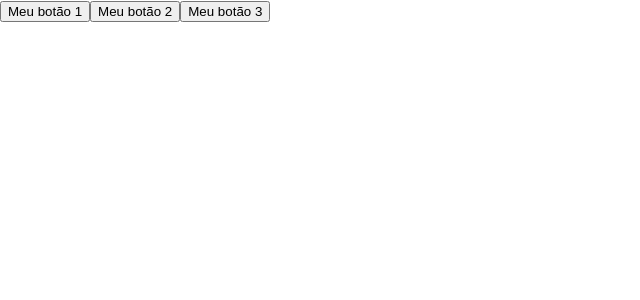
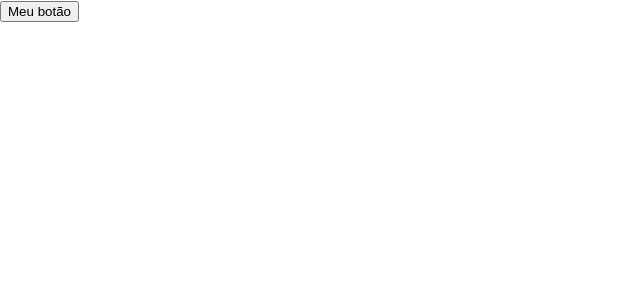
Before and after one commit to simonebarbado/trybe-exercicios, a React (Create React App) app in the folder modulo-2-front-end/bloco-11-componentes-com-estado-eventos-e-formularios-com-react/dia-01-componentes-com-estado-e-eventos/fancy-buttons/: page / in a window 1280 px wide. Shown: the top 300 px of the page, without its empty margins (0-640 px from the left). Built offline with nearby package versions, Linux system fonts and the light colour scheme.

Commit message:
Aprendendo sobre bind

```diff
--- a/modulo-2-front-end/bloco-11-componentes-com-estado-eventos-e-formularios-com-react/dia-01-componentes-com-estado-e-eventos/fancy-buttons/src/App.js
+++ b/modulo-2-front-end/bloco-11-componentes-com-estado-eventos-e-formularios-com-react/dia-01-componentes-com-estado-e-eventos/fancy-buttons/src/App.js
@@ -1,37 +1,23 @@
 import React from 'react';
 import './App.css';
+
 class App extends React.Component {
   constructor() {
     super()
-    console.log('Testando se o constructor está rodando');
+    // A função abaixo vincula "manualmente" o `this` à nossa função
+    this.handleClick = this.handleClick.bind(this)
   }
 
-  // Dentro da classe não precisa escrever function antes de uma função
-  // Será criada dentro do objeto de "this" na aba __proto__ o acesso da função
   handleClick() {
-    console.log('Clicou no 1')
+    /* Agora esse log retorna o objeto `this`, já acessível para nossa função!
+    Com isso, podemos acessar as `props`, estado do componente (ainda vamos ver como!)
+    e tudo o mais daqui de dentro */
+    console.log(this)
+    console.log('Clicou!')
   }
 
-  handleClick2() {
-    console.log('Clicou no 2')
-  }
-
-  handleClick3() {
-    console.log('Clicou no 3')
-  }
-
-  /* Repare que, diferentemente do HTML, no
-  JSX você associa uma função a um evento
-  passando a própria função entre chaves `{}` */
   render() {
-    console.log(this);
-    return (
-      <div>
-        <button onClick={this.handleClick}>Meu botão 1</button>
-        <button onClick={this.handleClick2}>Meu botão 2</button>
-        <button onClick={this.handleClick3}>Meu botão 3</button>
-      </div>
-    );
+    return <button onClick={this.handleClick}>Meu botão</button>
   }
 }
 
```
